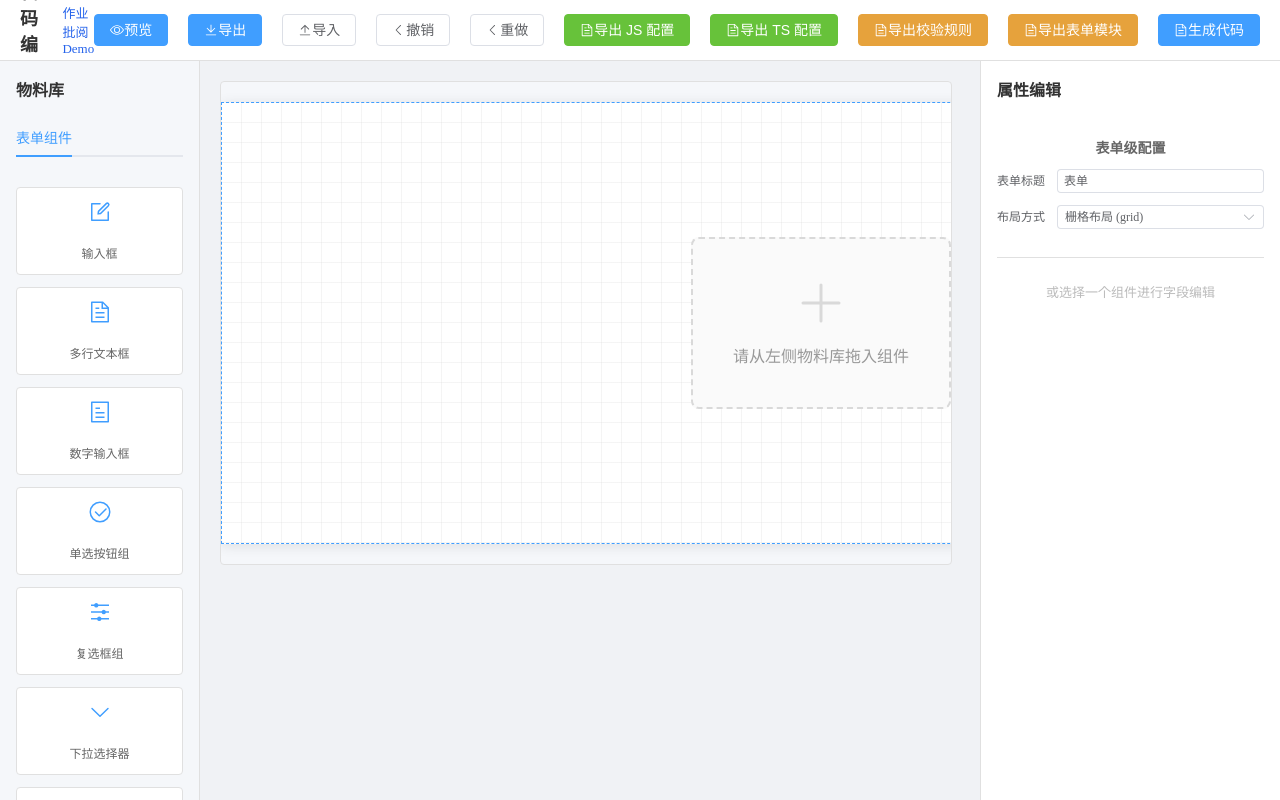
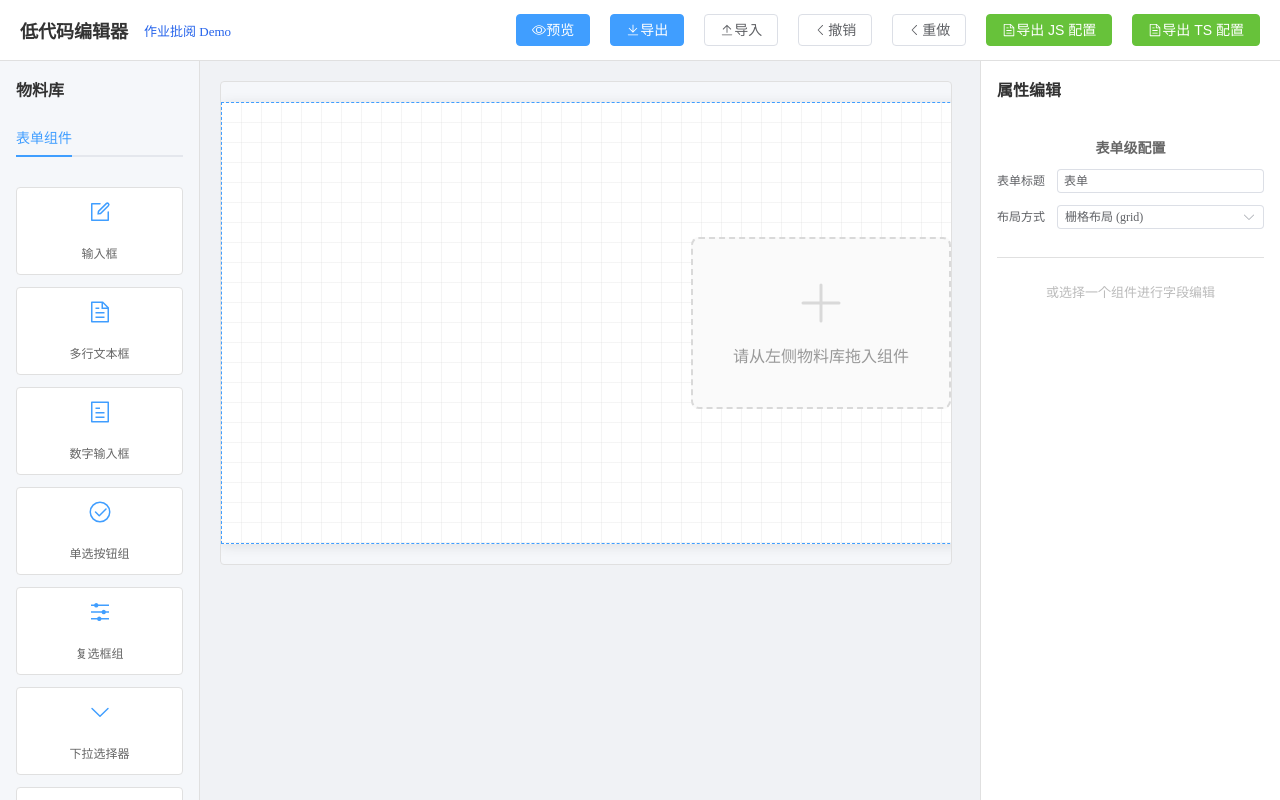
Before and after one commit to CZF1999/jat-LowCodeForm, a Vue app: page / in a window 1280 px wide. Built offline with nearby package versions, Linux system fonts and the light colour scheme.

Commit message:
fix：按钮调整

```diff
--- a/src/stores/editorStore.ts
+++ b/src/stores/editorStore.ts
@@ -195,10 +195,9 @@ export const useEditorStore = defineStore('editor', {
       // 将当前状态推入 past 栈
       const snapshot: PageSchema = cloneSchema(this.pageSchema)
       this.history.past.push(snapshot)
-
+      console.log('saveHistory', this.history.past)
       // 新操作使旧的"未来"分支失效，清空 future 栈
       this.history.future = []
-
       // 保持 past 栈在最大长度以内（移除最老的历史）
       if (this.history.past.length > this.history.maxSize) {
         this.history.past.shift()
@@ -212,7 +211,7 @@ export const useEditorStore = defineStore('editor', {
 
       // 将栈顶（当前状态）弹入 future 栈，以便后续重做
       this.history.future.push(this.history.past.pop()!)
-
+      console.log('undo', this.history.future)
       // 次栈顶为上一个状态，peek 后恢复
       const previousState = cloneSchema(this.history.past[this.history.past.length - 1])
       Object.assign(this.pageSchema, previousState)
--- a/src/views/EditorPage.vue
+++ b/src/views/EditorPage.vue
@@ -49,7 +49,7 @@
           </el-icon>
           导出 TS 配置
         </el-button>
-        <el-button type="warning" @click="handleExportAsyncValidator">
+        <!-- <el-button type="warning" @click="handleExportAsyncValidator">
           <el-icon>
             <Document />
           </el-icon>
@@ -66,7 +66,7 @@
             <Document />
           </el-icon>
           生成代码
-        </el-button>
+        </el-button> -->
         <CodeGenerator :components="editorStore.components" v-model:showCodeDialog="showCodeDialog"
           :page-settings="editorStore.pageSchema.settings" />
       </div>
```
Also changed, not shown: 2 other files (tests, documents, lock files or other folders).
